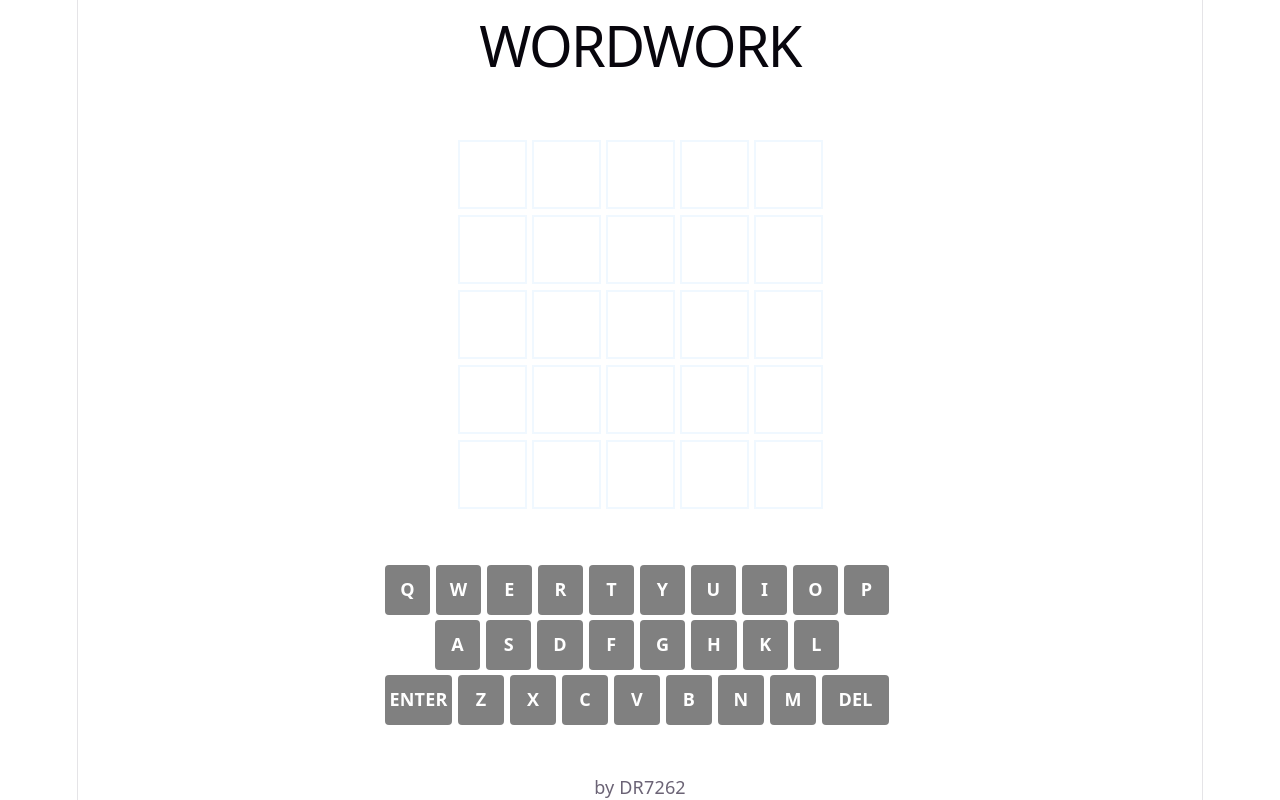
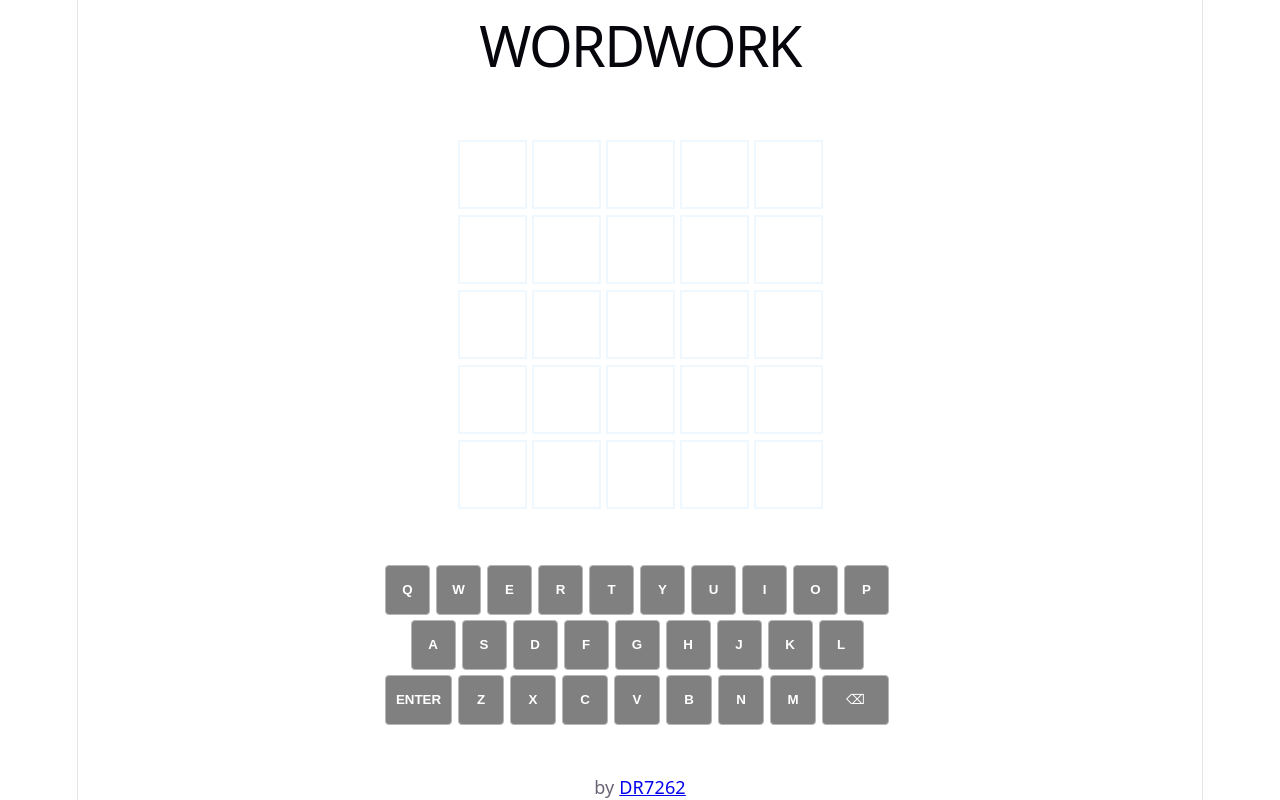
Before and after one commit to DR7262/word-game, a React (Vite) app: page / in a window 1280 px wide. Built offline with nearby package versions, Linux system fonts and the light colour scheme.

Commit message:
Updated keyboard generation code and included link in footer

```diff
--- a/src/App.css
+++ b/src/App.css
@@ -46,6 +46,8 @@ main {
     color: white;
     font-weight: 600;
     margin-right: 6px;
+    outline: 0px;
+    border: 1px solid rgb(183, 183, 183);
   }
 
   .spacer {
--- a/src/components/Footer.jsx
+++ b/src/components/Footer.jsx
@@ -1,7 +1,7 @@
 export default function Footer() {
   return (
     <footer>
-      <p>by DR7262</p>
+      <p>by <a href="https://github.com/DR7262">DR7262</a></p>
     </footer>
   )
 }
--- a/src/components/Keyboard.jsx
+++ b/src/components/Keyboard.jsx
@@ -1,41 +1,31 @@
-export default function Keyboard() {
+const rows = [
+  ["Q","W","E","R","T","Y","U","I","O","P"],
+  ["A","S","D","F","G","H","J","K","L"],
+  ["ENTER","Z","X","C","V","B","N","M","DEL"]
+];
+
+export default function Keyboard({ onKeyPress }) {
   return (
     <div className="keyboard">
-        <div className="keyboardRow">
-            <div className="key">Q</div>
-            <div className="key">W</div>
-            <div className="key">E</div>
-            <div className="key">R</div>
-            <div className="key">T</div>
-            <div className="key">Y</div>
-            <div className="key">U</div>
-            <div className="key">I</div>
-            <div className="key">O</div>
-            <div className="key">P</div>
-        </div>
-        <div className="keyboardRow">
-            <div className="spacer"></div>
-            <div className="key">A</div>
-            <div className="key">S</div>
-            <div className="key">D</div>
-            <div className="key">F</div>
-            <div className="key">G</div>
-            <div className="key">H</div>
-            <div className="key">K</div>
-            <div className="key">L</div>
-            <div className="spacer"></div>
-        </div>
-        <div className="keyboardRow">
-            <div className="large key">ENTER</div>
-            <div className="key">Z</div>
-            <div className="key">X</div>
-            <div className="key">C</div>
-            <div className="key">V</div>
-            <div className="key">B</div>
-            <div className="key">N</div>
-            <div className="key">M</div>
-            <div className="large key">DEL</div>
-        </div>
+        {rows.map((row, rowIndex) => (
+            <div key ={rowIndex} className="keyboardRow">
+                {rowIndex === 1 && (
+                    <div className="spacer"></div>
+                )}
+                {row.map((key) => (
+                    <button
+                        key={key}
+                        onClick={() => onKeyPress(key)}
+                        className={`key ${key === "ENTER" || key === "DEL" ? "large" : ""}`}
+                    >
+                        {key === "DEL" ? "⌫" : key}
+                    </button>
+                ))}
+                {rowIndex === 1 && (
+                    <div className="spacer"></div>
+                )}
+            </div>
+        ))}
     </div>
   )
 }
```
